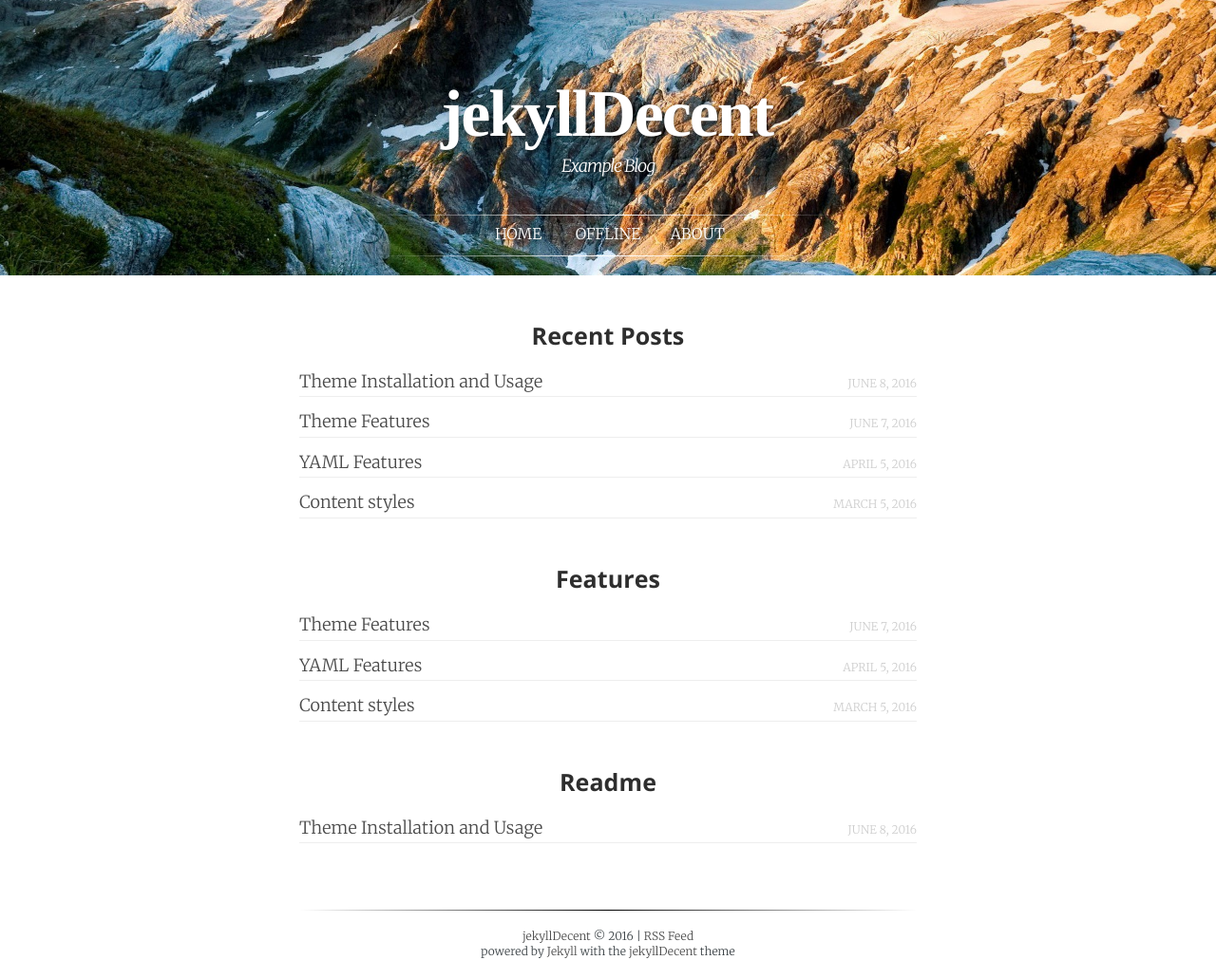
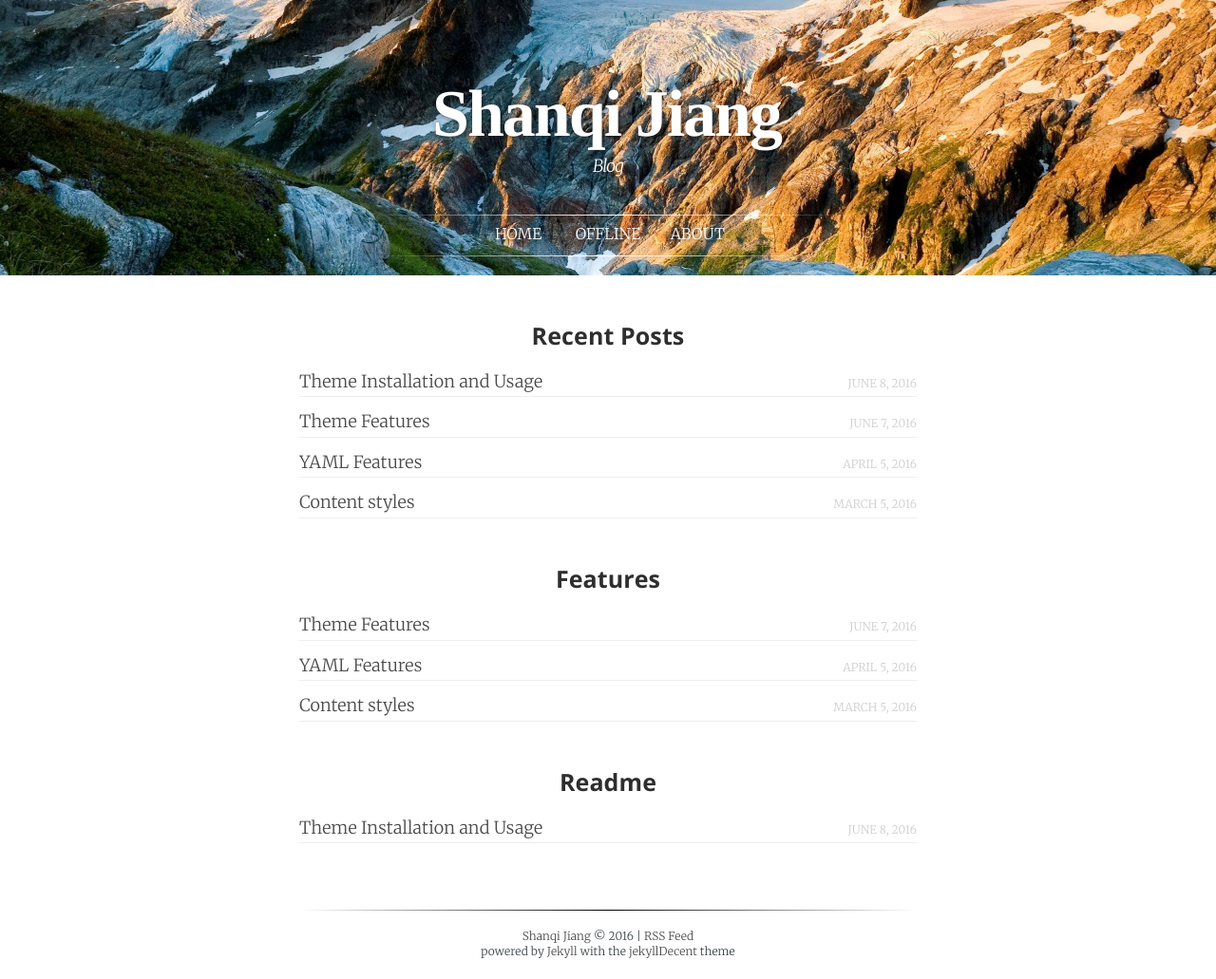
Before and after one commit to jpotato0o/jpotato0o.github.io, a Jekyll site: the page built from index.html, in a window 1280 px wide. Shown: the whole page at 95% size. Built offline with Jekyll 4.4.1, drawn with Linux system fonts in a browser that asks for light colours; some web fonts are replaced.

Commit message:
change the index page

```diff
--- a/_config.yml
+++ b/_config.yml
@@ -6,14 +6,14 @@
 # 'jekyll serve'. If you change this file, please restart the server process.
 
 # Site settings
-title:        jekyllDecent
-subtitle:     Example Blog
+title:        Shanqi Jiang
+subtitle:     Blog
 description:  This is the jekyllTheme example blog. It only exists to demonstrate how the theme looks and feels.
 keywords:     demo theme example github jekyll features
 language:     "en" # default language of the blog. Language codes: http://www.w3schools.com/tags/ref_language_codes.asp
 
 baseurl:      "" # the subpath of your site, e.g. /blog
-url:          "http://jwillmer.github.io/jekyllDecent" # the base hostname & protocol for your site. Have a look at robots.txt as well!
+url:          "http://jpotato0o.github.io/" # the base hostname & protocol for your site. Have a look at robots.txt as well!
 permalink:    /blog/:categories/:title
 cover:        /assets/mountain-cover.jpg
 
--- a/_data/authors.yml
+++ b/_data/authors.yml
@@ -23,9 +23,9 @@
   initial:      SJiang
   name:         "Shanqi Jiang"
   cover:        /assets/mountain-alternative-cover.jpg
-  picture:      /assets/jwillmer.jpg
+  picture:      /assets/sjiang.jpg
   bio:          All about technology
   location:     China
-  website:      "http://jwillmer.de/about"
+  website:      "http://jpotato0o.de/about"
   twitter:      Jpotato0o
   github:       jpotato0o
--- a/robots.txt
+++ b/robots.txt
@@ -1,3 +1,3 @@
 User-agent: *
 Disallow:
-Host: http://jwillmer.github.io/jekyllDecent
+Host: http://jpotato0o.github.io/
```
Also changed, not shown: assets/sjiang.jpg (renamed from assets/jwillmer.jpg).
